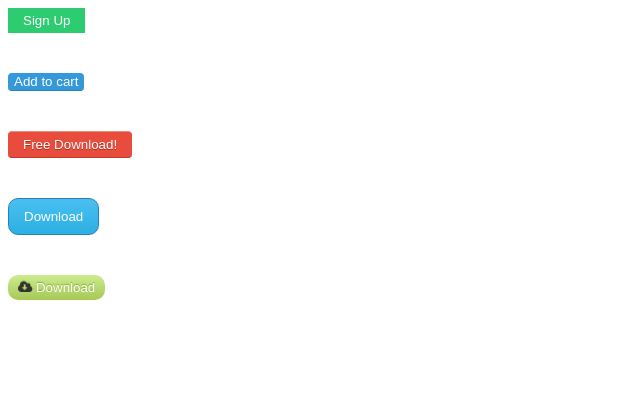
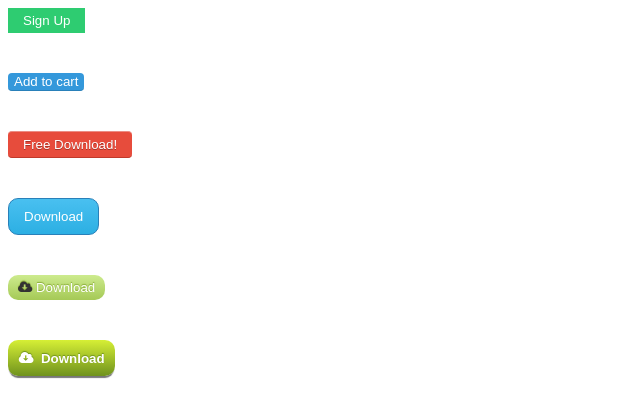
Before and after one commit to 16WDWE02/buttons, a plain HTML site: page index.html in a window 1280 px wide. Shown: the whole page, without its empty margins (0-640 px from the left). Drawn offline with Linux system fonts and the light colour scheme.

Commit message:
Add extra button

```diff
--- a/css/styles.css
+++ b/css/styles.css
@@ -77,3 +77,31 @@ button {
 #five i {
 	color: #333333;
 }
+
+#six {
+	background: #d6ef35; /* Old browsers */
+background: -moz-linear-gradient(top, #d6ef35 0%, #6f921d 100%); /* FF3.6+ */
+background: -webkit-gradient(linear, left top, left bottom, color-stop(0%,#d6ef35), color-stop(100%,#6f921d)); /* Chrome,Safari4+ */
+background: -webkit-linear-gradient(top, #d6ef35 0%,#6f921d 100%); /* Chrome10+,Safari5.1+ */
+background: -o-linear-gradient(top, #d6ef35 0%,#6f921d 100%); /* Opera 11.10+ */
+background: -ms-linear-gradient(top, #d6ef35 0%,#6f921d 100%); /* IE10+ */
+background: linear-gradient(to bottom, #d6ef35 0%,#6f921d 100%); /* W3C */
+filter: progid:DXImageTransform.Microsoft.gradient( startColorstr='#d6ef35', endColorstr='#6f921d',GradientType=0 ); /* IE6-9 */
+font-weight: 600;
+color: #fff;
+text-shadow: 0 -1px 1px #6F921D;
+border-radius: 10px;
+box-shadow: 0 3px 1px -1px #777;
+border: none;
+	cursor: pointer;
+	display: block;
+	padding: .8em;
+	outline: none;
+}
+
+#six:before {
+	content: '\f0ed';
+	font-family: FontAwesome;
+	display: inline;
+	margin-right: .6em;
+}
--- a/index.html
+++ b/index.html
@@ -14,6 +14,7 @@
 		<button id="three">Free Download!</button>
 		<button id="four">Download</button>
 		<button id="five"><i class="fa fa-cloud-download"></i> Download</button>
+		<button id="six">Download</button>
 
 	</body>
 </html>
```
